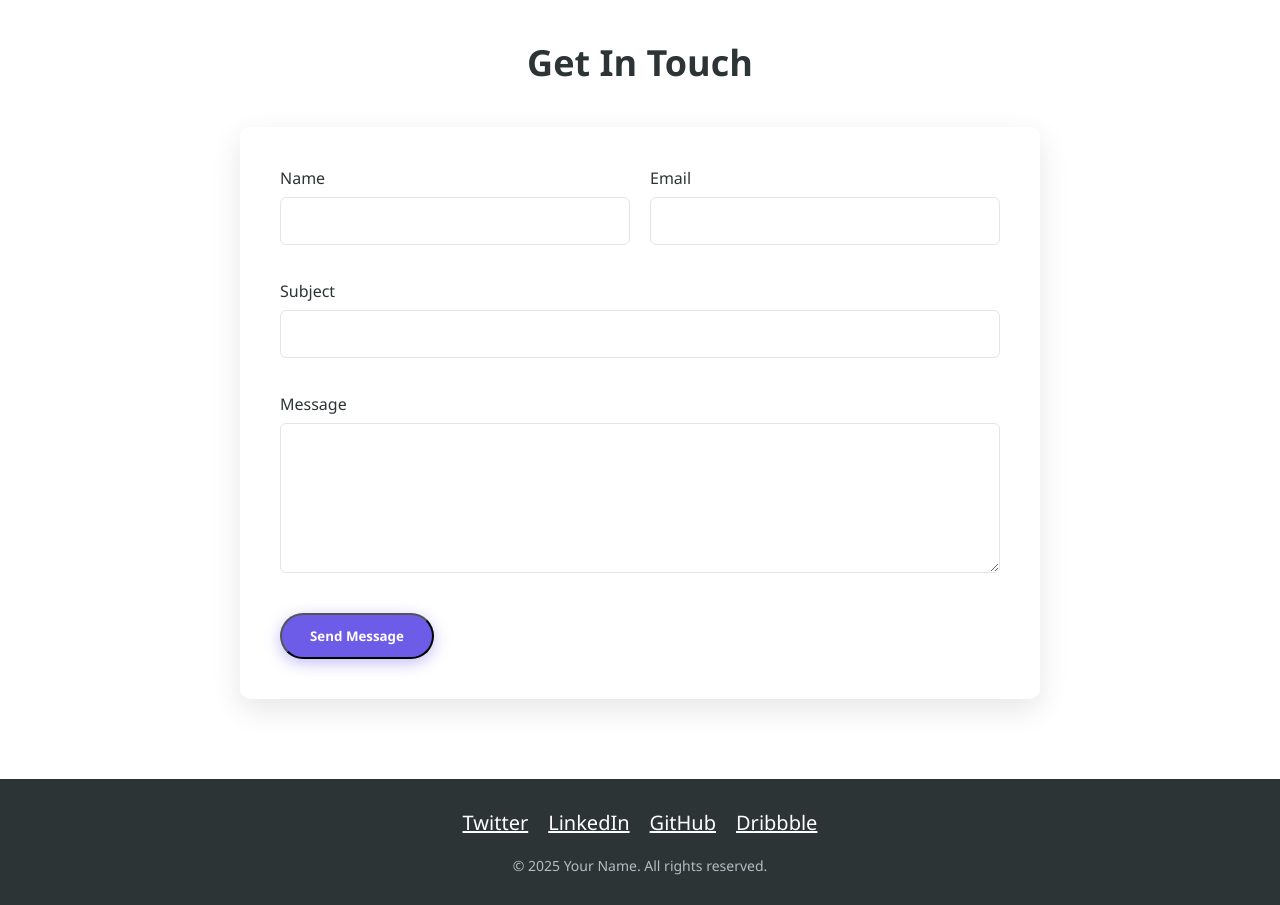
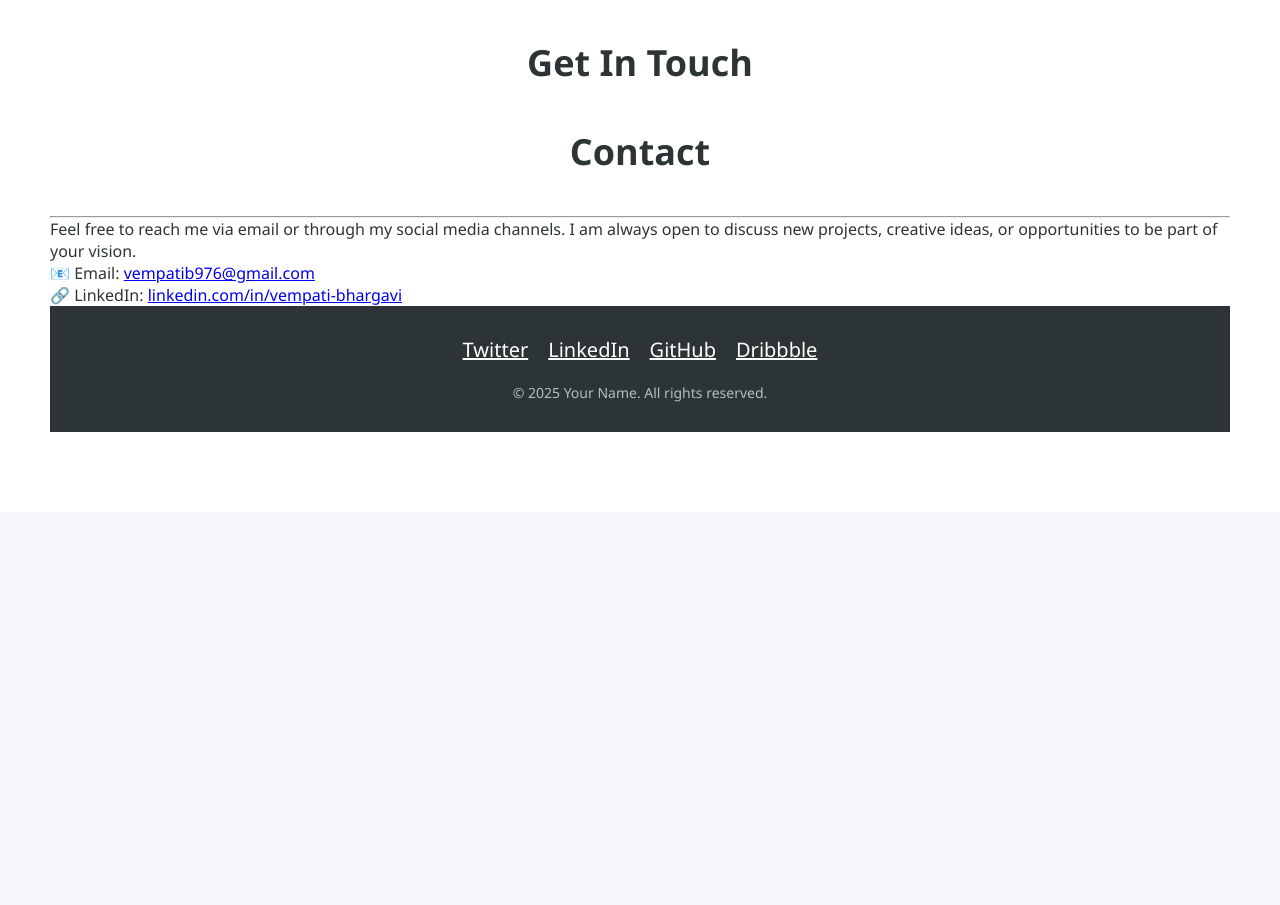
Before and after one commit to vempatibhargavi/Bhargavi-shell-example-project, a plain HTML site: page Portfolio Dashboard/index.html in a window 1280 px wide. Shown: the part 2140-3045 px from the top of the page. After the commit the page ends 2652 px from the top, so only its background shows below. Drawn offline with Linux system fonts and the light colour scheme.

Commit message:
index.html

```diff
--- a/Portfolio Dashboard/index.html
+++ b/Portfolio Dashboard/index.html
@@ -606,30 +606,24 @@
 
     <section id="contact" class="contact">
         <h2>Get In Touch</h2>
-        <div class="contact-container">
-            <form class="contact-form">
-                <div class="form-group">
-                    <label for="name">Name</label>
-                    <input type="text" id="name" required>
-                </div>
-                <div class="form-group">
-                    <label for="email">Email</label>
-                    <input type="email" id="email" required>
-                </div>
-                <div class="form-group input-full">
-                    <label for="subject">Subject</label>
-                    <input type="text" id="subject" required>
-                </div>
-                <div class="form-group input-full">
-                    <label for="message">Message</label>
-                    <textarea id="message" required></textarea>
-                </div>
-                <div class="input-full">
-                    <button type="submit" class="btn">Send Message</button>
-                </div>
-            </form>
-        </div>
-    </section>
+         <div class="contact-info">
+      <h2>Contact</h2>
+      <hr>
+      <p>
+        Feel free to reach me via email or through my social media channels.
+        I am always open to discuss new projects, creative ideas, or opportunities to be part of your vision.
+      </p>
+      <p>
+        📧 <span>Email:</span> <a href="mailto:vempatib976@gmail.com">vempatib976@gmail.com</a>
+        <br>
+        🔗 <span>LinkedIn:</span>
+        <a href="https://www.linkedin.com/in/vempati-bhargavi-5a0b68269/" target="_blank">
+          linkedin.com/in/vempati-bhargavi
+        </a>
+      </p>
+    </div>
+
+  </div>
 
     <footer>
         <div class="social-links">
```
